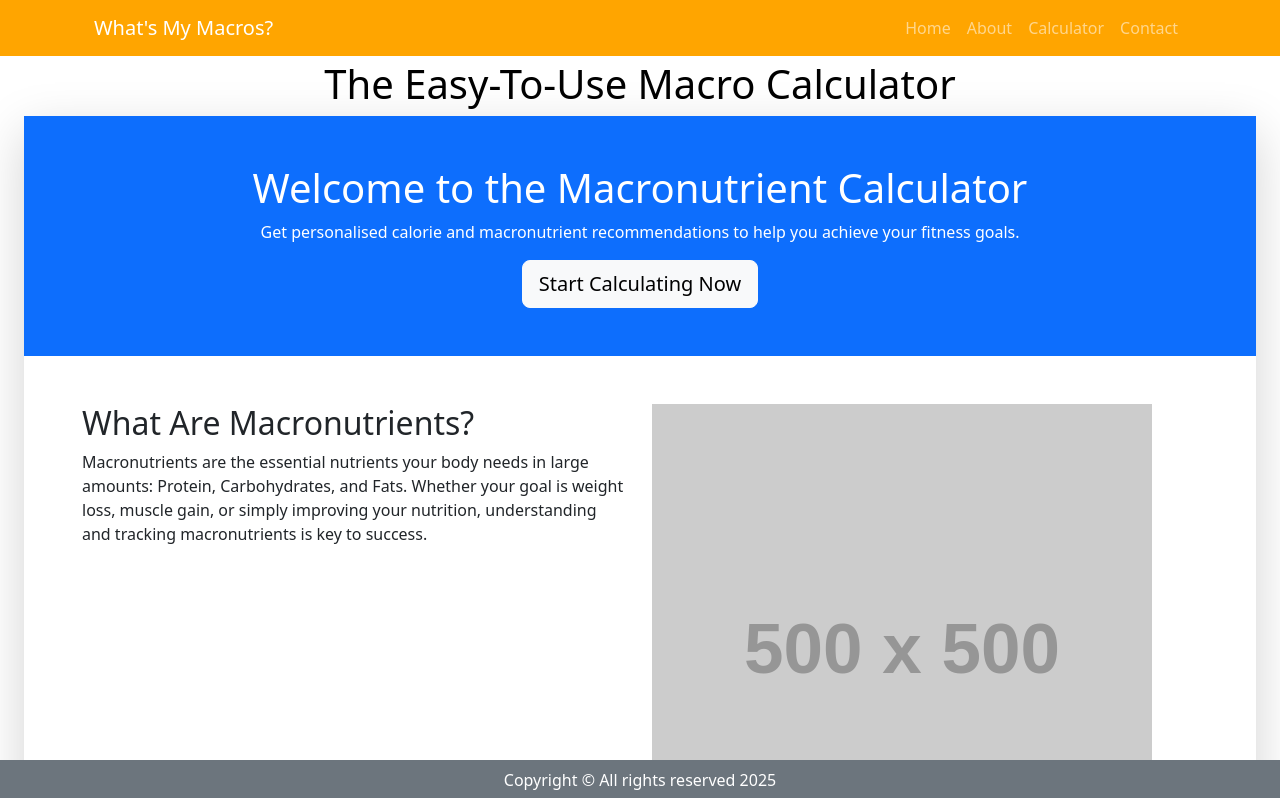
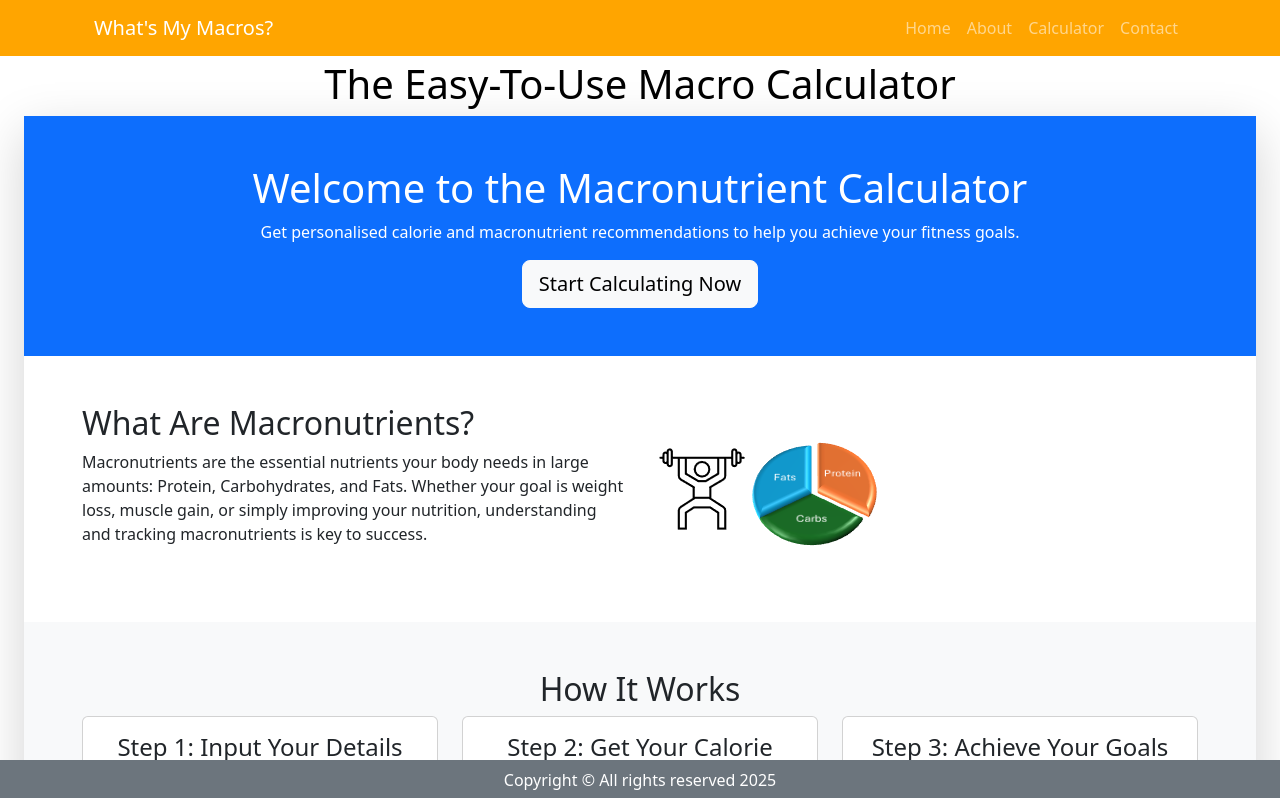
Before and after one commit to ManjinderChung/my-fitness-site, a React (Create React App) app: page / in a window 1280 px wide. Shown: the top 798 px of the page. Built offline with nearby package versions, Linux system fonts and the light colour scheme.

Commit message:
beta site complete

```diff
--- a/src/pages/Home.js
+++ b/src/pages/Home.js
@@ -1,6 +1,7 @@
 import React from "react";
 import { Container, Row, Col, Button, Card } from "react-bootstrap";
 import { Helmet } from "react-helmet";
+import MacrosLogo from './MacrosLogo.png'; // Adjust the path if necessary
 
 const Home = () => {
   return (
@@ -51,7 +52,7 @@ const Home = () => {
             </Col>
             <Col md={6}>
               <img
-                src="https://via.placeholder.com/500"
+                src={MacrosLogo}
                 alt="Macronutrients"
                 className="img-fluid"
               />
```
Also changed, not shown: src/pages/MacrosLogo.png (added).
